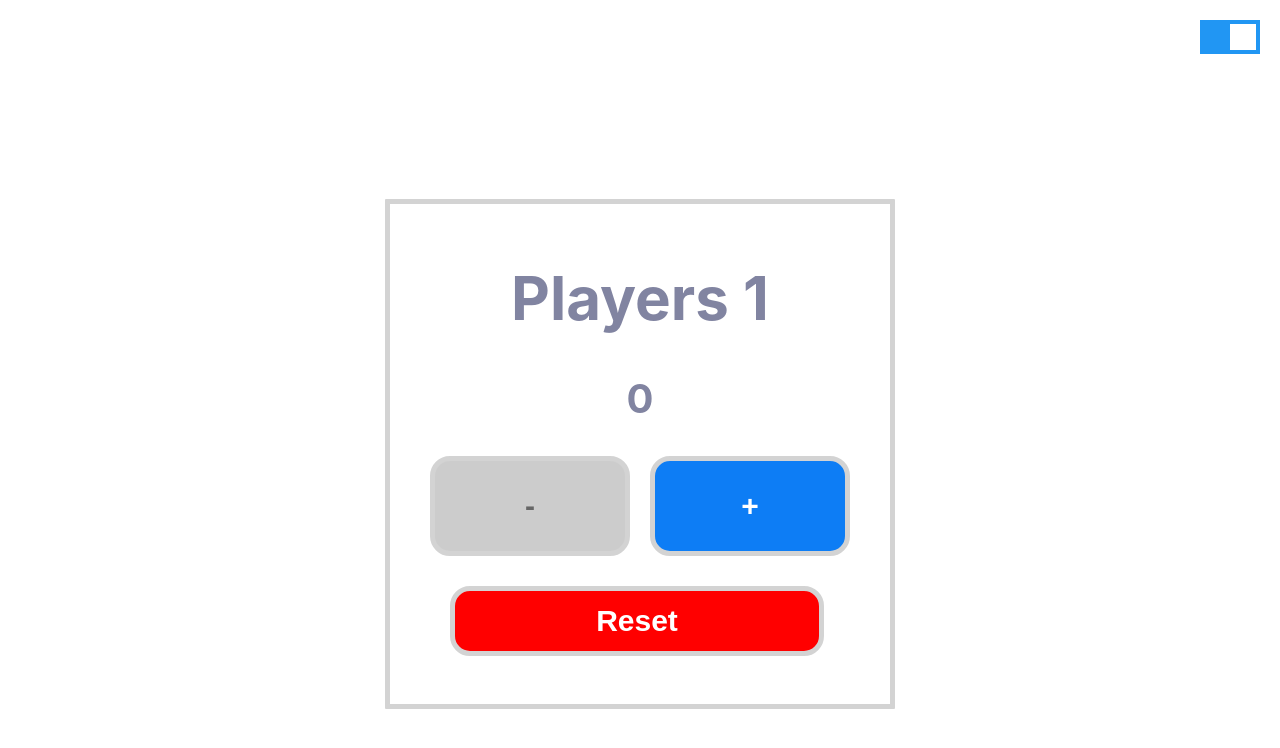
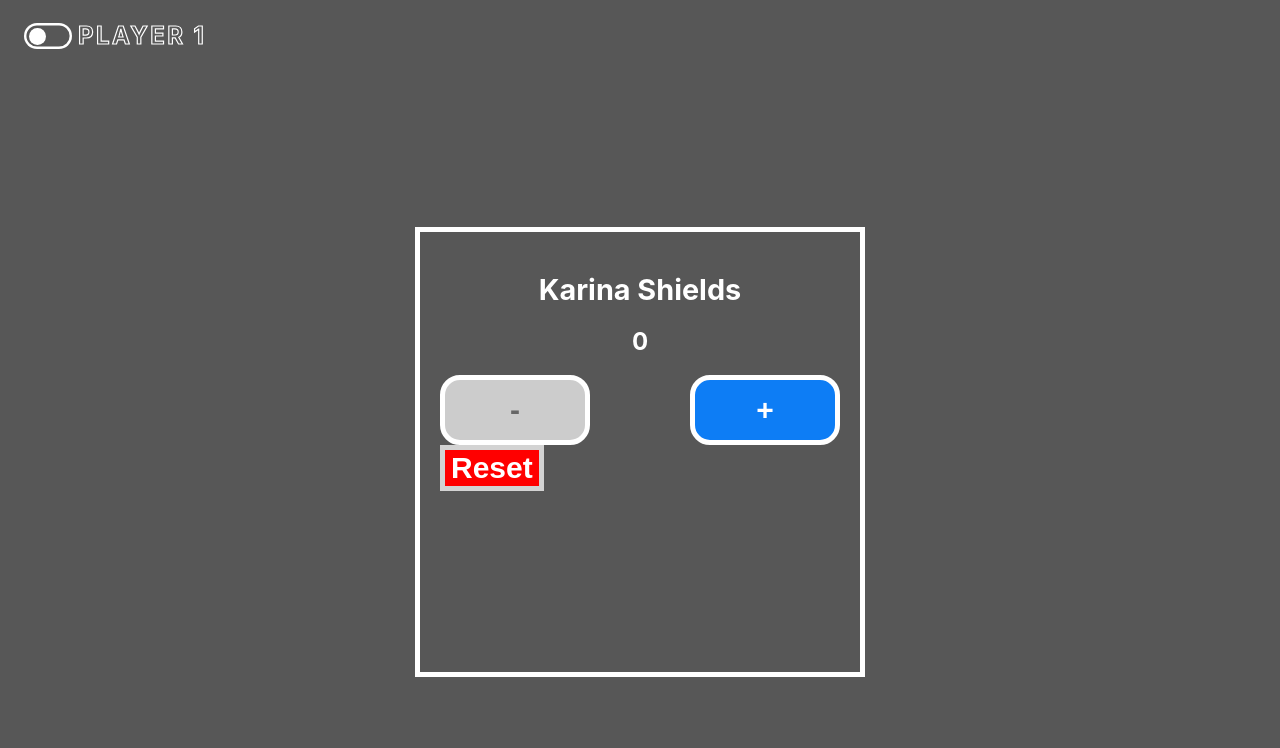
Before and after one commit to r-eva/player-switcher, a React (Create React App) app: page / in a window 1280 px wide. Shown: the top 748 px of the page. Built offline with nearby package versions, Linux system fonts and the light colour scheme.

Commit message:
add eslint to the project

```diff
--- a/src/App.css
+++ b/src/App.css
@@ -1,7 +1,6 @@
-.app-container {
-  display: flex;
-  flex-direction: column;
-  justify-content: flex-start;
+body {
   padding: 20px;
-  color: #8184a1;
+  background: #575757;
+  overflow: hidden;
+  color: #fff;
 }
--- a/src/App.tsx
+++ b/src/App.tsx
@@ -1,31 +1,23 @@
-import React, { useState } from "react"
-import "./App.css"
-import Switcher from "./components/switcher/Switcher"
-import PlayersData from "./components/players/PlayersData"
-import UserContext, { UserState } from "./helpers/store"
+import React, { useState } from 'react';
+import './App.css';
+import Switcher from './components/switcher/Switcher';
+import PlayersData from './components/players/PlayersData';
+import UserContext, { UserState } from './helpers/store';
 
 function App() {
   const [player, setPlayer] = useState<UserState>({
     isFirstPlayer: true,
-  })
+  });
   return (
     <UserContext.Provider value={player}>
-      <div className="app-container">
-        <Switcher
-          onChange={() =>
-            setPlayer({
-              isFirstPlayer: !player.isFirstPlayer,
-            })
-          }
-        />
-        <div className="player-container">
-          <div className="player-container player-container__border">
-            <PlayersData />
-          </div>
-        </div>
-      </div>
+      <Switcher
+        onChange={() => setPlayer({
+          isFirstPlayer: !player.isFirstPlayer,
+        })}
+      />
+      <PlayersData />
     </UserContext.Provider>
-  )
+  );
 }
 
-export default App
+export default App;
--- a/src/components/players/Players.css
+++ b/src/components/players/Players.css
@@ -1,4 +1,4 @@
-.player-container {
+.player {
   display: flex;
   width: 100%;
   height: 100vh;
@@ -7,39 +7,37 @@
   align-items: center;
 }
 
-.player-container__border {
-  width: 500px;
-  height: 500px;
-  border: 5px solid lightgray;
-  background: transparent;
-  position: relative;
-  display: flex;
-  justify-content: center;
-  flex-direction: column;
-  align-items: center;
-  border-radius: 1px;
+.player__container {
+  width: 400px;
+  height: 400px;
+  border: 5px solid white;
+  padding: 20px;
 }
 
 h1 {
-  font-size: 60px;
+  font-size: 1.2em;
   text-align: center;
 }
 
 h2 {
-  font-size: 40px;
+  font-size: 1em;
   text-align: center;
 }
 
+.player__plusminus-button {
+  display: flex;
+  justify-content: space-between;
+}
+
 .quantity-button {
-  height: 100px;
-  width: 200px;
-  margin: 0 10px;
+  height: 70px;
+  width: 150px;
   background: #0d7df5;
   color: white;
   font-size: 30px;
   font-weight: bold;
   border-radius: 20px;
-  border: 5px solid lightgray;
+  border: 5px solid white;
 }
 
 .quantity-button:disabled,
@@ -49,14 +47,9 @@ h2 {
 }
 
 .reset-button {
-  margin: 30px;
-  display: block;
-  width: 85%;
-  height: 70px;
   background: red;
   color: white;
   font-size: 30px;
   font-weight: bold;
-  border-radius: 20px;
   border: 5px solid lightgray;
 }
--- a/src/components/players/PlayersData.tsx
+++ b/src/components/players/PlayersData.tsx
@@ -1,62 +1,75 @@
-import React, { useContext, useState, useEffect } from "react"
-import "./Players.css"
-import UserContext, { UserState } from "../../helpers/store"
-import { useLocalStorage } from "../../helpers/useLocalStorage"
+/* eslint-disable @typescript-eslint/no-unused-expressions */
+/* eslint-disable react/destructuring-assignment */
+import React, { useContext, useState, useEffect } from 'react';
+import './Players.css';
+import UserContext, { UserState } from '../../helpers/store';
+import useLocalStorage from '../../helpers/useLocalStorage';
 
-const PlayersData = () => {
-  const player = useContext<UserState>(UserContext)
-  const [disableButton, setDisableButton] = useState(true)
-  const [player1Score, setPlayer1Score] = useLocalStorage("player1", "0")
-  const [player2Score, setPlayer2Score] = useLocalStorage("player2", "0")
+function PlayersData() {
+  const player = useContext<UserState>(UserContext);
+  const [disableButton, setDisableButton] = useState(true);
+  const [player1Score, setPlayer1Score] = useLocalStorage('player1', '0');
+  const [player2Score, setPlayer2Score] = useLocalStorage('player2', '0');
 
   useEffect(() => {
     if (player.isFirstPlayer) {
-      player1Score !== "0" ? setDisableButton(false) : setDisableButton(true)
+      player1Score !== '0' ? setDisableButton(false) : setDisableButton(true);
     } else {
-      player2Score !== "0" ? setDisableButton(false) : setDisableButton(true)
+      player2Score !== '0' ? setDisableButton(false) : setDisableButton(true);
     }
-    console.log("masuk use effect")
-  }, [player.isFirstPlayer, player1Score, player2Score])
+  }, [player.isFirstPlayer, player1Score, player2Score]);
 
   const plusButtonHandler = () => {
     player.isFirstPlayer
       ? setPlayer1Score((Number(player1Score) + 1).toString())
-      : setPlayer2Score((Number(player2Score) + 1).toString())
-    setDisableButton(false)
-  }
+      : setPlayer2Score((Number(player2Score) + 1).toString());
+    setDisableButton(false);
+  };
 
   const minusButonHandler = () => {
     player.isFirstPlayer
       ? setPlayer1Score((Number(player1Score) - 1).toString())
-      : setPlayer2Score((Number(player2Score) - 1).toString())
-  }
+      : setPlayer2Score((Number(player2Score) - 1).toString());
+  };
 
   const resetButtonHandler = () => {
     if (player.isFirstPlayer) {
-      setPlayer1Score("0")
+      setPlayer1Score('0');
     } else {
-      setPlayer2Score("0")
+      setPlayer2Score('0');
     }
-  }
+  };
   return (
-    <div>
-      <h1>{player.isFirstPlayer ? "Players 1" : "Players 2"}</h1>
+    <div className="player">
+      <div className="player__container">
+        <h1>{player.isFirstPlayer ? 'Karina Shields' : 'Jeremy Figueroa'}</h1>
         <h2>{player.isFirstPlayer ? player1Score : player2Score}</h2>
-      <div className="quantity">
+        <div className="player__plusminus-button">
           <button
             className="quantity-button"
             onClick={minusButonHandler}
-          disabled={disableButton}>
+            disabled={disableButton}
+            type="button"
+          >
             -
           </button>
-        <button className="quantity-button" onClick={plusButtonHandler}>
+          <button
+            className="quantity-button"
+            onClick={plusButtonHandler}
+            type="button"
+          >
             +
           </button>
         </div>
-      <button className="reset-button" onClick={resetButtonHandler}>
+        <button
+          className="reset-button"
+          onClick={resetButtonHandler}
+          type="button"
+        >
           Reset
         </button>
       </div>
-  )
+    </div>
+  );
 }
-export default PlayersData
+export default PlayersData;
--- a/src/components/switcher/Switcher.css
+++ b/src/components/switcher/Switcher.css
@@ -1,46 +1,102 @@
-.switch {
-  position: relative;
-  display: inline-block;
-  width: 60px;
-  height: 34px;
-  background-color: red;
-  margin-left: auto;
+:root {
+  font-size: 1.5em;
 }
 
-.switch input {
-  opacity: 0;
-  width: 0;
-  height: 0;
+.switcher {
+  display: flex;
+  align-items: center;
 }
 
-.slider {
+.switcher__input,
+.switcher__input::before,
+.switcher__label-slot,
+.switcher__curtain {
+  transition-property: all;
+  transition-duration: 0.25s;
+  transition-timing-function: ease-in, cubic-bezier(0.6, 0.2, 0.4, 1.5), linear;
+}
+
+.switcher__input::before,
+.switcher__label,
+.switcher__label-slot {
+  display: block;
+}
+.switcher__input:before,
+.switcher__curtain {
   position: absolute;
+}
+
+.switcher__input:checked,
+.switcher__curtain {
+  background-color: #2b7f3a;
+}
+
+.switcher__input:focus {
+  outline: transparent;
+}
+
+.switcher__input {
+  color: #fff;
+  border-radius: 0.75em;
+  box-shadow: 0 0 0 0.1em inset;
   cursor: pointer;
+  position: relative;
+  margin-right: 0.25em;
+  width: 2em;
+  height: 1.1em;
+  -webkit-appearance: none;
+  -moz-appearance: none;
+  appearance: none;
+  -webkit-tap-highlight-color: transparent;
+  font: 1em "Verdana, Geneva, Tahoma, sans-serif";
+  line-height: 1.5;
+}
 
+.switcher__input::before {
+  background: currentColor;
+  border-radius: 50%;
+  content: "";
+  top: 0.2em;
+  left: 0.2em;
+  width: 0.7em;
+  height: 0.7em;
+}
+
+.switcher__input:checked::before {
+  transform: translateX(0.9em);
+}
+
+.switcher__input:checked ~ .switcher__label .switcher__label-slot,
+.switcher__label-slot:nth-child(2) {
+  transform: translateY(-50%) scaleY(0);
+}
+
+.switcher__input:checked ~ .switcher__label .switcher__label-slot:nth-child(2) {
+  transform: translateY(-100%) scaleY(1);
+}
+.switcher__input:checked ~ .switcher__curtain {
+  transform: scaleX(1);
+}
+.switcher__label {
+  color: transparent;
+  font-weight: bold;
+  letter-spacing: 0.1em;
+  line-height: 1;
+  height: 1em;
+  -webkit-text-stroke: 0.05em #fff;
+}
+.switcher__label-slot {
+  transform-origin: 50% 0;
+}
+.switcher__label-slot:nth-child(2) {
+  transform-origin: 50% 100%;
+}
+.switcher__curtain {
   top: 0;
   left: 0;
-  right: 0;
-  bottom: 0;
-
-  background-color: red;
-  transition: 0.4s;
+  width: 100%;
+  height: 100%;
+  transform: scaleX(0);
+  transform-origin: 0 50%;
+  z-index: -1;
 }
-
-.slider::before {
-  position: absolute;
-  content: "";
-  height: 26px;
-  width: 26px;
-  left: 4px;
-  bottom: 4px;
-  background-color: white;
-  transition: 0.4s;
-}
-
-input:checked + .slider {
-  background-color: #2196f3;
-}
-
-input:checked + .slider::before {
-  transform: translateX(26px);
-}
--- a/src/components/switcher/Switcher.tsx
+++ b/src/components/switcher/Switcher.tsx
@@ -1,19 +1,30 @@
-import React, { useContext } from "react"
-import "./Switcher.css"
-import UserContext, { UserState } from "../../helpers/store"
+/* eslint-disable jsx-a11y/label-has-associated-control */
+/* eslint-disable react/destructuring-assignment */
+import React, { useContext } from 'react';
+import './Switcher.css';
+import UserContext, { UserState } from '../../helpers/store';
 
-const Switcher = (props: { onChange: () => void }) => {
-  const player = useContext<UserState>(UserContext)
+function Switcher(props: { onChange: () => void }) {
+  const player = useContext<UserState>(UserContext);
   return (
-    <label className="switch">
+    <div className="switcher">
       <input
+        id="toggle"
+        className="switcher__input"
         type="checkbox"
-        checked={player.isFirstPlayer}
+        role="switch"
+        name="toggle"
+        value="on"
+        aria-checked={player.isFirstPlayer}
         onChange={props.onChange}
       />
-      <span className="slider" />
-    </label>
-  )
+      <label htmlFor="toggle" className="switcher__label">
+        <span className="switcher__label-slot">PLAYER 1</span>
+        <span className="switcher__label-slot">PLAYER 2</span>
+      </label>
+      <div className="switcher__curtain" />
+    </div>
+  );
 }
 
-export default Switcher
+export default Switcher;
--- a/src/helpers/useLocalStorage.tsx
+++ b/src/helpers/useLocalStorage.tsx
@@ -1,36 +1,35 @@
-import { useState, useEffect } from "react"
+/* eslint-disable consistent-return */
+import { useState, useEffect } from 'react';
 
 type ReturnType<T> = [
   T | undefined,
-  React.Dispatch<React.SetStateAction<T | undefined>>
-]
+  React.Dispatch<React.SetStateAction<T | undefined>>,
+];
 
-export const useLocalStorage = <T,>(
-  key: string,
-  initialValue?: T
-): ReturnType<T> => {
+function useLocalStorage<T>(key: string, initialValue?: T): ReturnType<T> {
   const [score, setScore] = useState<T | undefined>(() => {
-    if (!initialValue) return
+    if (!initialValue) return;
     try {
-      const value = localStorage.getItem(key)
-      return value ? JSON.parse(value) : initialValue
+      const value = localStorage.getItem(key);
+      return value ? JSON.parse(value) : initialValue;
     } catch (err) {
-      return initialValue
+      return initialValue;
     }
-  })
+  });
 
   useEffect(() => {
-    "masuk useeffect"
-    if (score && score !== "0") {
+    if (score && score !== '0') {
       try {
-        localStorage.setItem(key, JSON.stringify(score))
+        localStorage.setItem(key, JSON.stringify(score));
       } catch (err) {
-        console.log(err)
+        console.log(err);
       }
-    } else if (score === "0") {
-      localStorage.removeItem(key)
+    } else if (score === '0') {
+      localStorage.removeItem(key);
     }
-  }, [score, key])
+  }, [score, key]);
 
-  return [score, setScore]
+  return [score, setScore];
 }
+
+export default useLocalStorage;
```
Also changed, not shown: package.json (+9 -1 lines), src/components/players/PlayersFeature.tsx (deleted, +0 -43 lines), src/helpers/store.ts (+5 -5 lines), src/index.tsx (+6 -6 lines), .eslintrc.json (added), 2 other files (tests, documents, lock files or other folders). Lines whose indentation alone changed are shown as unchanged.
